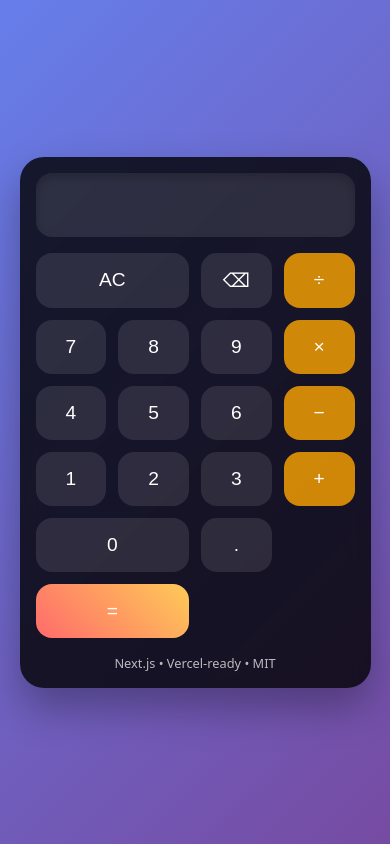
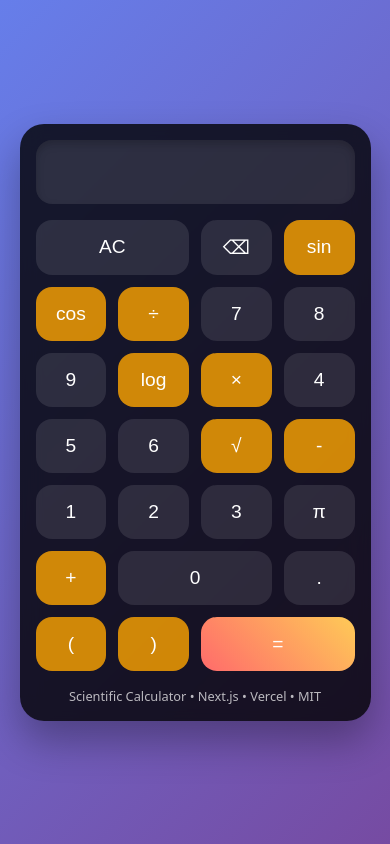
Before and after one commit to Ssunfishh/calculator-vercel, a Next.js app: page / in a window 390 px wide. Built offline with nearby package versions, Linux system fonts and the light colour scheme.

Commit message:
Major upgrade: Scientific calculator with sin/cos/tan/log/sqrt/pi/e/()/factorial, safe eval, 5-col responsive grid

```diff
--- a/app/page.tsx
+++ b/app/page.tsx
@@ -1,57 +1,89 @@
 "use client";
 import { useState } from 'react';
 
-const buttons = [
-  '7','8','9','/',
-  '4','5','6','*',
-  '1','2','3','-',
-  '0','.','=','+',
-];
+const numButtons = ['7','8','9','/', '4','5','6','*', '1','2','3','-', '0','.','=', '+'];
+const sciButtons = ['sin','cos','tan','(', 'log','sqrt','pow',')', 'pi','e','1/x','+/-', 'n!'];
+
+function factorial(n: number): number {
+  if (n <= 1) return 1;
+  return n * factorial(n - 1);
+}
+
+function safeEval(expr: string): string {
+  try {
+    // Replace functions and constants
+    let safeExpr = expr
+      .replace(/sin/g, 'Math.sin')
+      .replace(/cos/g, 'Math.cos')
+      .replace(/tan/g, 'Math.tan')
+      .replace(/log/g, 'Math.log10')
+      .replace(/sqrt/g, 'Math.sqrt')
+      .replace(/pow/g, 'Math.pow')
+      .replace(/pi/g, 'Math.PI')
+      .replace(/e/g, 'Math.E')
+      .replace(/(\d+)!\s*$/g, (match, num) => factorial(Number(num)).toString())
+      .replace(/1\/x/g, '1/(')
+      .replace(/\+\/-/g, '*-1');
+
+    // eslint-disable-next-line no-new-func
+    const result = Function(`'use strict'; return (${safeExpr || '0'})`)();
+    return Number.isFinite(result) ? String(result) : 'Error';
+  } catch {
+    return 'Error';
+  }
+}
 
 export default function Page() {
   const [expr, setExpr] = useState('');
 
   function onPress(key: string) {
     if (key === '=') {
-      try {
-        // eslint-disable-next-line no-new-func
-        const result = Function(`return (${expr || '0'})`)();
-        setExpr(String(result));
-      } catch {
-        setExpr('Error');
-      }
+      const result = safeEval(expr);
+      setExpr(result);
+      return;
+    }
+    if (key === '⌫') {
+      setExpr(prev => prev.slice(0, -1));
+      return;
+    }
+    if (key === 'AC') {
+      setExpr('');
       return;
     }
     setExpr(prev => prev === 'Error' ? key : prev + key);
   }
 
-  function clearAll() { setExpr(''); }
-  function backspace() { setExpr(prev => prev.slice(0, -1)); }
-
   return (
     <div className="container">
       <input className="display" value={expr} readOnly aria-label="Calculator display" />
       <div className="grid" role="group" aria-label="Calculator keys">
-        <button className="btn wide" onClick={clearAll}>AC</button>
-        <button className="btn" onClick={backspace}>⌫</button>
+        <button className="btn wide" onClick={() => onPress('AC')}>AC</button>
+        <button className="btn" onClick={() => onPress('⌫')}>⌫</button>
+        <button className="btn sci fn" onClick={() => onPress('sin')}>sin</button>
+        <button className="btn sci fn" onClick={() => onPress('cos')}>cos</button>
         <button className="btn op" onClick={() => onPress('/')}>÷</button>
         <button className="btn" onClick={() => onPress('7')}>7</button>
         <button className="btn" onClick={() => onPress('8')}>8</button>
         <button className="btn" onClick={() => onPress('9')}>9</button>
+        <button className="btn sci fn" onClick={() => onPress('log')}>log</button>
         <button className="btn op" onClick={() => onPress('*')}>×</button>
         <button className="btn" onClick={() => onPress('4')}>4</button>
         <button className="btn" onClick={() => onPress('5')}>5</button>
         <button className="btn" onClick={() => onPress('6')}>6</button>
-        <button className="btn op" onClick={() => onPress('-')}>−</button>
+        <button className="btn sci fn" onClick={() => onPress('sqrt')}>√</button>
+        <button className="btn op" onClick={() => onPress('-')}>-</button>
         <button className="btn" onClick={() => onPress('1')}>1</button>
         <button className="btn" onClick={() => onPress('2')}>2</button>
         <button className="btn" onClick={() => onPress('3')}>3</button>
+        <button className="btn sci" onClick={() => onPress('pi')}>π</button>
         <button className="btn op" onClick={() => onPress('+')}>+</button>
         <button className="btn wide" onClick={() => onPress('0')}>0</button>
         <button className="btn" onClick={() => onPress('.')}>.</button>
+        <button className="btn sci fn" onClick={() => onPress('(')}>(</button>
+        <button className="btn sci fn" onClick={() => onPress(')')}>)</button>
         <button className="btn eq" onClick={() => onPress('=')}>=</button>
       </div>
-      <div className="footer">Next.js • Vercel-ready • MIT</div>
+      <div className="footer">Scientific Calculator • Next.js • Vercel • MIT</div>
     </div>
   );
 }
```
